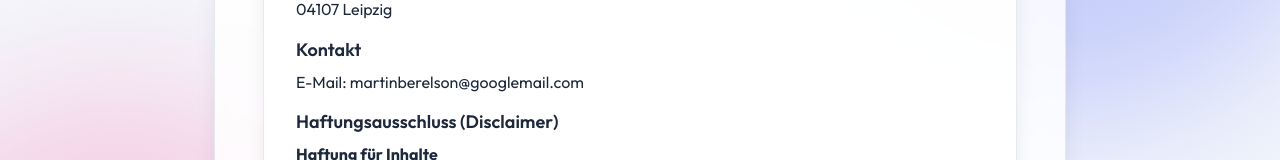
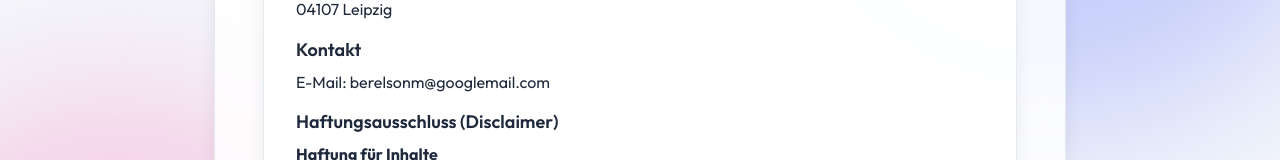
Before and after one commit to mberelso/Besoldung2026, a React (Vite) app: page / in a window 1280 px wide. Both pictures are taken after a click on the button "Impressum & Datenschutz". Shown: the part 342-502 px from the top of the page. Built offline with nearby package versions, Linux system fonts and the light colour scheme.

Commit message:
fix: Email Adresse im Impressum geändert

```diff
--- a/src/components/Impressum.jsx
+++ b/src/components/Impressum.jsx
@@ -14,7 +14,7 @@ const Impressum = ({ onBack }) => {
         </p>
 
         <h3 className="mt-6">Kontakt</h3>
-        <p>E-Mail: martinberelson@googlemail.com</p>
+        <p>E-Mail: berelsonm@googlemail.com</p>
 
         <h3 className="mt-6">Haftungsausschluss (Disclaimer)</h3>
         <p>
```
